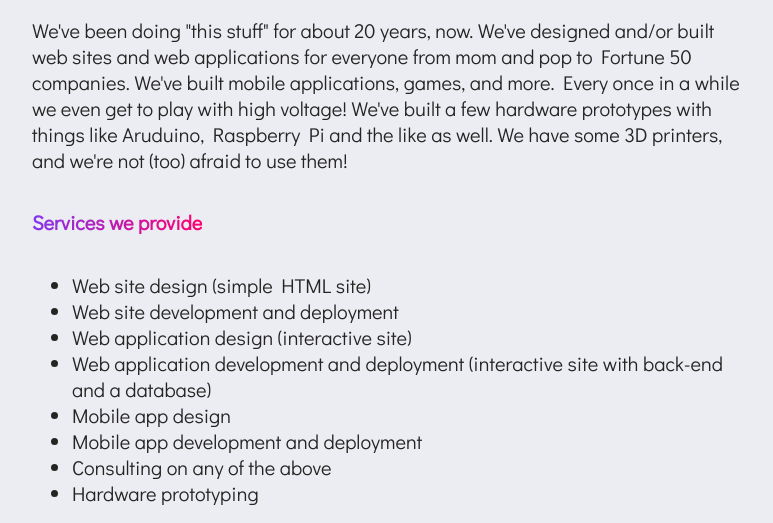
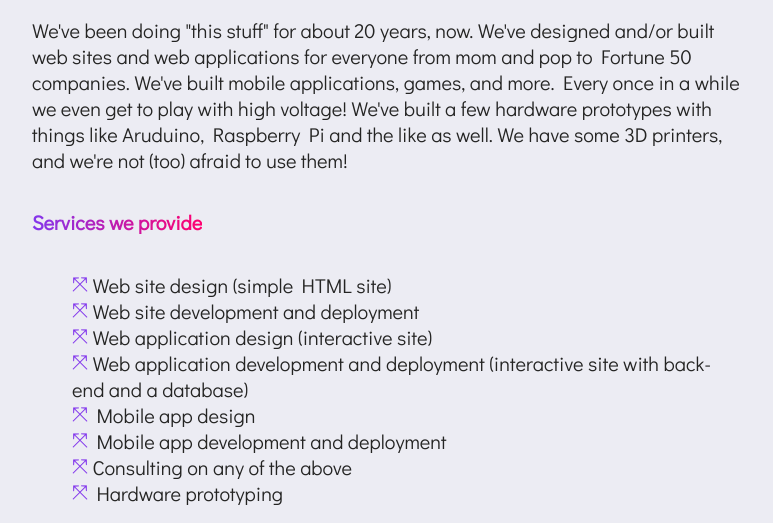
Before and after one commit to thomasqbrady/mdc-site, a plain HTML site: page index.html in a window 1280 px wide. Shown: the part 418-941 px from the top of the page, without its empty margins (253-1026 px from the left). Drawn offline with Linux system fonts and the light colour scheme.

Commit message:
Fancy bullets

```diff
--- a/styles.css
+++ b/styles.css
@@ -104,6 +104,17 @@ a:hover {
 	text-shadow: 0 0 4px hsla(171, 62%, 54%, 0.8);
 }
 
+ul {
+	list-style: none;
+}
+
+li::before {
+	color: var(--mdc-grape);
+	content: "⤧ ";
+	position: relative;
+	top: -2px;
+}
+
 footer {
 	width: 100%;
 	text-align: center;
```
